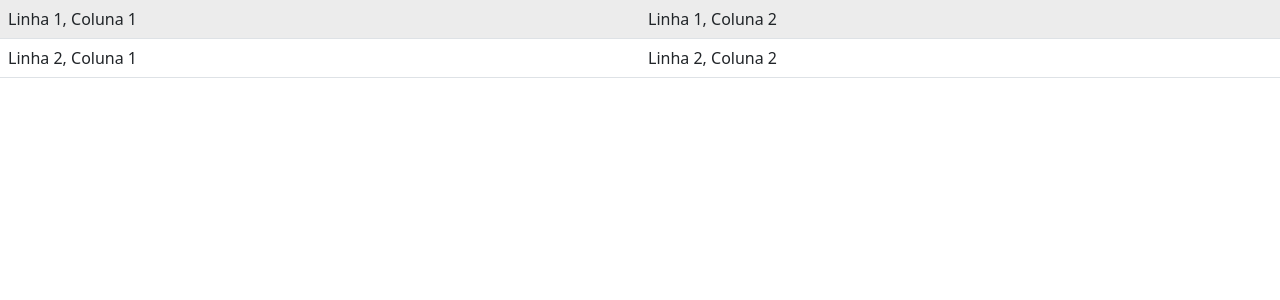
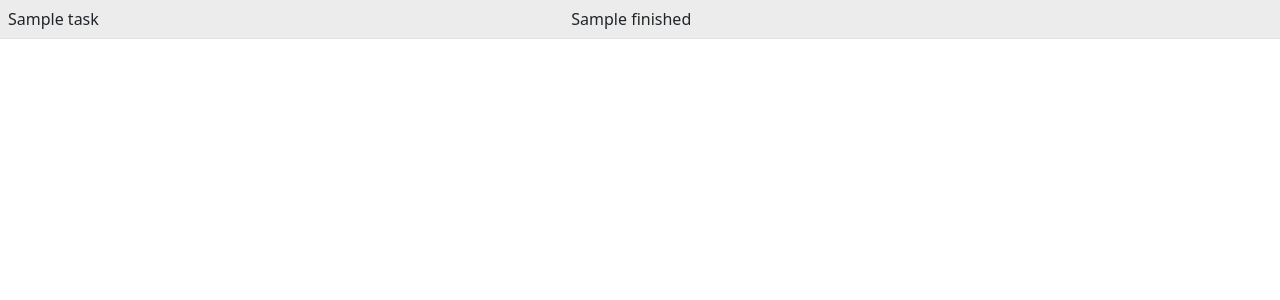
Before and after one commit to guirockprofile/Projeto-Final-Python-Web-, a Python web app: template templates/home.html in a window 1280 px wide. Shown: the top 300 px of the page. Run offline with Jinja, Linux system fonts and the light colour scheme; the template is opened without the code that fills it: most values are stand-ins (such as "Sample title", 1, 10 or a date in 2020).

Commit message:
Modificações feitas na sala de aula

```diff
--- a/templates/home.html
+++ b/templates/home.html
@@ -5,14 +5,13 @@
     </head>
     <body>
         <table class="table table-hover">
+            {% for task in tasks: %}
             <tr>
-                <td>Linha 1, Coluna 1</td>
-                <td>Linha 1, Coluna 2</td>
-            </tr>
-            <tr>
-                <td>Linha 2, Coluna 1</td>
-                <td>Linha 2, Coluna 2</td>
-            </tr>
+                <td>{{task['name']}}</td>
+                <td>{{task['finished']}}</td>
+             </tr>
+            {% endfor %}
+
         </table>
     </body>
 </html>
```
Also changed, not shown: app.py (+7 -1 lines).
